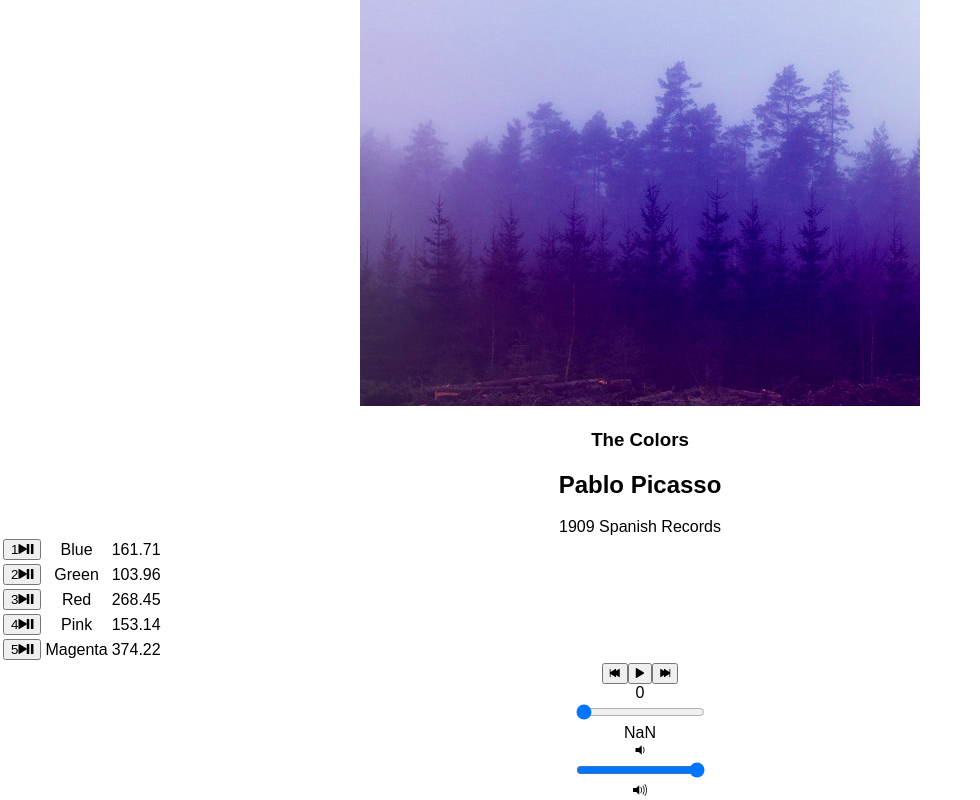
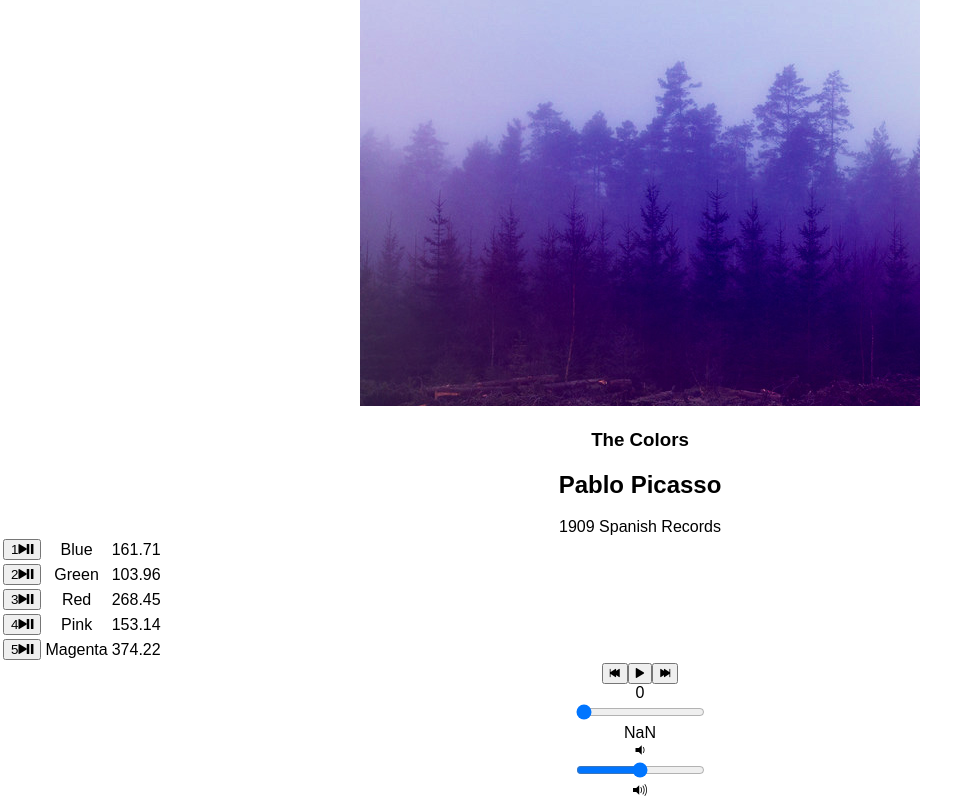
Before and after one commit to jothetraveler/bloc-jams-react, a React (Create React App) app: page /album/the-colors in a window 1280 px wide. Shown: the part 252-1052 px from the top of the page, without its empty margins (0-980 px from the left). Built offline with nearby package versions, Linux system fonts and the light colour scheme.

Commit message:
playing with volume bar

```diff
--- a/src/components/Album.js
+++ b/src/components/Album.js
@@ -16,7 +16,7 @@ class Album extends Component{
       currentTime: 0,
       duration: album.songs[0].duration,
       isPlaying: false,
-      volume: 0,
+      volume: 1,
      };
 
     this.audioElement = document.createElement('audio');
@@ -92,16 +92,16 @@ class Album extends Component{
         this.setState({ currentTime: newTime });
       }
 
-      handleVolumeChange(e){
-        //const newVolume = this.audioElement.volume * e.target.value;
+      handleVolumeChange(val){
+        const newVolume = val;
         this.audioElement.volume = newVolume;
-        this.setState({ volume: newVolume });
-
+        this.setState({ volume: newVolume});
+        //console.log(val)
       }
 
-      formatTime(){
-
-      }
+      // formatTime(){
+      //
+      // }
 
   render(){
     return (
@@ -146,7 +146,7 @@ class Album extends Component{
            duration={this.audioElement.duration}
            currentTime={this.audioElement.currentTime}
            handleTimeChange={(e) => this.handleTimeChange(e)}
-           handleVolumeChange={(e) => this.handleVolumeChange(e)}
+           handleVolumeChange={(val) => this.handleVolumeChange(val)}
          />
       </section>
     );
--- a/src/components/PlayerBar.js
+++ b/src/components/PlayerBar.js
@@ -33,11 +33,11 @@ class PlayerBar extends Component{
            <input
              type="range"
              className="seek-bar"
-             value="100"
-             max="1"
+             value="50"
+             max="100"
              min="0"
-             step="0.10"
-             onChange={(e, val) => this.props.handleVolumeChange(val)}
+             step="10"
+             onChange={this.props.handleVolumeChange}
            />
            <div className="icon ion-volume-high"></div>
          </section>
```
